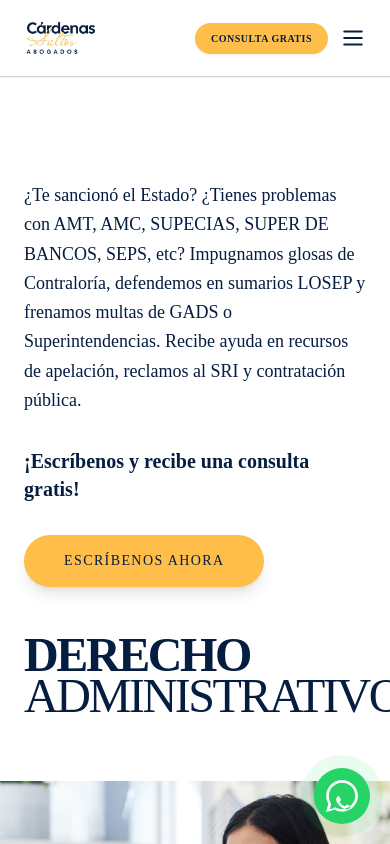
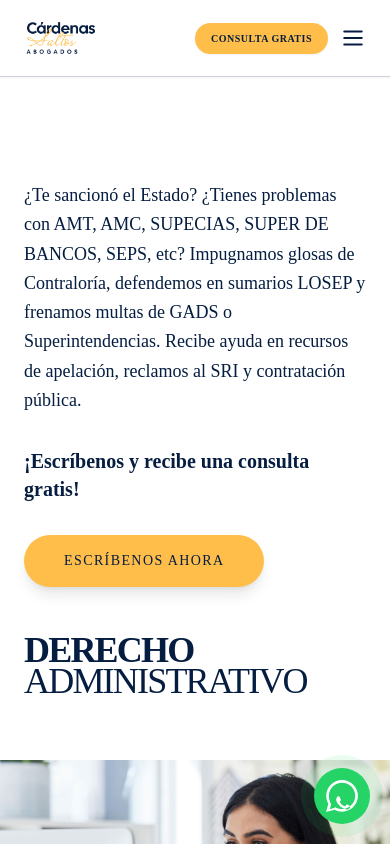
Before and after one commit to DevCardenasS/web-cardenas-saltos, a Next.js app: page /administrativo in a window 390 px wide. Shown: the top 844 px of the page. Built offline with nearby package versions, Linux system fonts and the light colour scheme.

Commit message:
Update administrativo.js

```diff
--- a/pages/administrativo.js
+++ b/pages/administrativo.js
@@ -105,7 +105,8 @@ export default function Administrativo() {
           </div>
 
           <div className="lg:w-1/2 order-2">
-            <h1 className="text-[#051d40] text-5xl md:text-[5rem] uppercase tracking-tighter leading-[0.85] lg:text-right">
+            {/* Título ajustado a text-4xl en móvil para evitar desbordamiento */}
+            <h1 className="text-[#051d40] text-4xl md:text-[5rem] uppercase tracking-tighter leading-[0.85] lg:text-right">
               <span className="block font-black">Derecho</span>
               <span className="block font-medium">administrativo</span>
             </h1>
```
